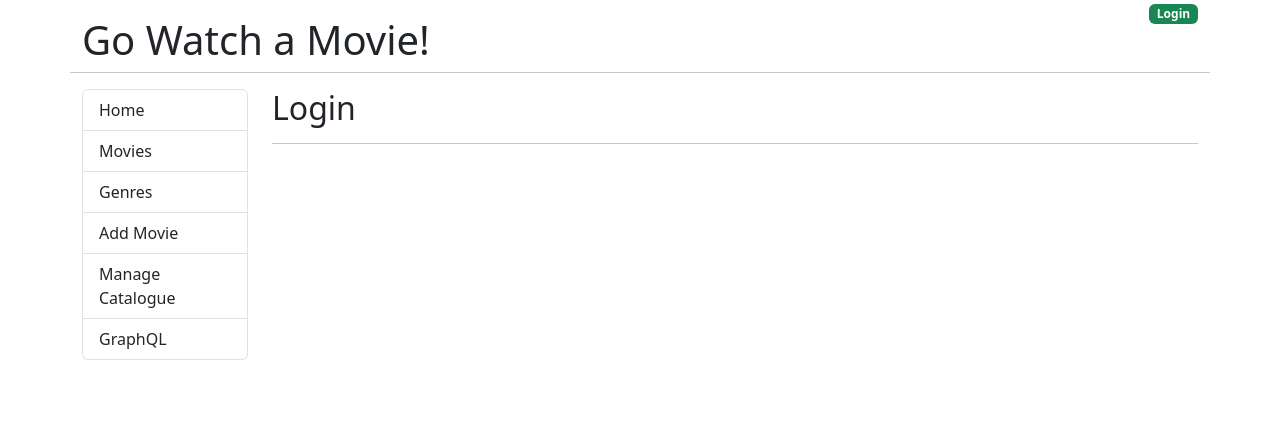
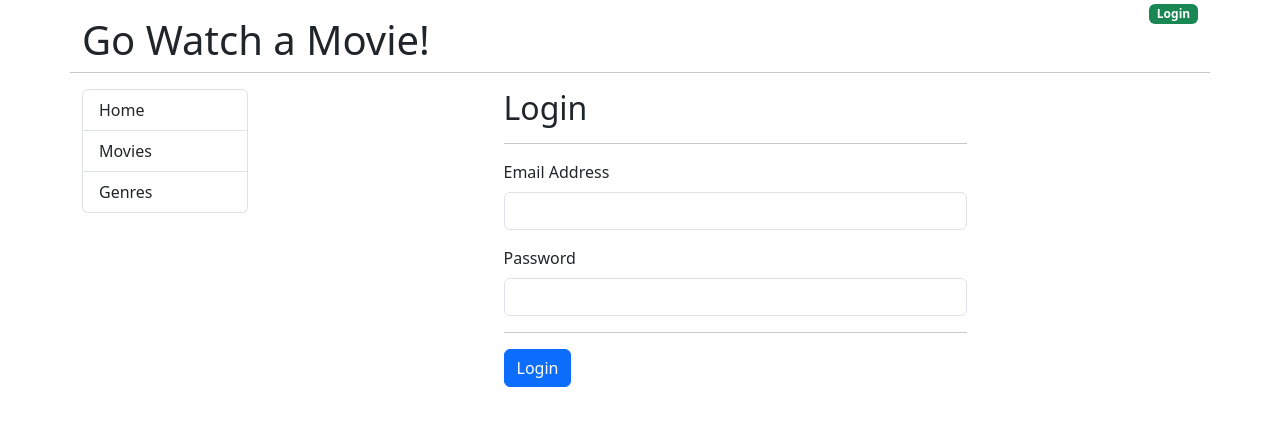
Before and after one commit to DavidGQK/go-movies-front-end, a React (Create React App) app: page /login in a window 1280 px wide. Shown: the top 426 px of the page. Built offline with nearby package versions, Linux system fonts and the light colour scheme.

Commit message:
finished the first version of frontend

```diff
--- a/src/App.js
+++ b/src/App.js
@@ -1,5 +1,19 @@
-import {Link, Outlet} from "react-router-dom";
+import {Link, Outlet, useNavigate} from "react-router-dom";
+import { useState } from 'react';
+import Alert from "./components/Alert";
+
 function App() {
+    const [jwtToken, setJwtToken] = useState("");
+    const [alertMessage, setAlertMessage] = useState("");
+    const [alertClassName, setAlertClassName] = useState("d-none");
+
+    const navigate = useNavigate();
+
+    const logOut = () => {
+        setJwtToken("");
+        navigate("/login");
+    }
+
     return (
         <div className="container">
             <div className="row">
@@ -7,7 +21,10 @@
                     <h1 className="mt-3">Go Watch a Movie!</h1>
                 </div>
                 <div className="col text-end">
-                    <Link to="/login"><span className="badge bg-success">Login</span></Link>
+                    {jwtToken === ""
+                        ? <Link to="/login"><span className="badge bg-success">Login</span></Link>
+                        : <a href="#!" onClick={logOut}><span className="badge bg-danger">Logout</span></a>
+                    }
                 </div>
                 <hr className="mb-3"></hr>
             </div>
@@ -19,14 +36,26 @@
                             <Link to="/" className="list-group-item list-group-item-action">Home</Link>
                             <Link to="/movies" className="list-group-item list-group-item-action">Movies</Link>
                             <Link to="/genres" className="list-group-item list-group-item-action">Genres</Link>
-                            <Link to="/admin/movie/0" className="list-group-item list-group-item-action">Add Movie</Link>
-                            <Link to="/manage-catalogue" className="list-group-item list-group-item-action">Manage Catalogue</Link>
-                            <Link to="/graphql" className="list-group-item list-group-item-action">GraphQL</Link>
+                            {jwtToken !== "" &&
+                                <>
+                                    <Link to="/admin/movie/0" className="list-group-item list-group-item-action">Add Movie</Link>
+                                    <Link to="/manage-catalogue" className="list-group-item list-group-item-action">Manage Catalogue</Link>
+                                    <Link to="/graphql" className="list-group-item list-group-item-action">GraphQL</Link>
+                                </>
+                            }
                         </div>
                     </nav>
                 </div>
                 <div className="col-md-10">
-                    <Outlet />
+                    <Alert message={alertMessage} className={alertClassName} />
+                    <Outlet
+                        context={{
+                            jwtToken,
+                            setJwtToken,
+                            setAlertClassName,
+                            setAlertMessage,
+                        }}
+                    />
                 </div>
             </div>
         </div>
--- /dev/null
+++ b/src/components/Alert.js
@@ -0,0 +1,9 @@
+const Alert = (props) => {
+    return(
+        <div className={"alert " + props.className} role="alert">
+            {props.message}
+        </div>
+    )
+}
+
+export default Alert;
--- a/src/components/Login.js
+++ b/src/components/Login.js
@@ -1,10 +1,66 @@
+import { useState } from "react";
+import Input from "./form/Input";
+import {useNavigate, useOutletContext} from "react-router-dom";
 
 const Login = () => {
+    const [email, setEmail] = useState("");
+    const [password, setPassword] = useState("");
+
+    const { setJwtToken } = useOutletContext();
+    const { setAlertClassName } = useOutletContext();
+    const { setAlertMessage } = useOutletContext();
+
+    const navigate = useNavigate();
+
+    const handleSubmit = (event) => {
+        event.preventDefault();
+        console.log("email/pass", email, password);
+
+        if (email === "admin@example.com") {
+            setJwtToken("abc");
+            setAlertClassName("d-none");
+            setAlertMessage("");
+            navigate("/");
+        } else {
+            setAlertClassName("alert-danger");
+            setAlertMessage("Invalid credentials");
+        }
+    }
 
     return(
-        <div>
+        <div className="col-md-6 offset-md-3">
             <h2>Login</h2>
             <hr />
+
+            <form onSubmit={handleSubmit}>
+                <Input
+                    title="Email Address"
+                    type="email"
+                    className="form-control"
+                    name="email"
+                    autoComplete="email-new"
+                    onChange={(event) => setEmail(event.target.value)}
+                />
+
+                <Input
+                    title="Password"
+                    type="password"
+                    className="form-control"
+                    name="password"
+                    autoComplete="password-new"
+                    onChange={(event) => setPassword(event.target.value)}
+                />
+
+                <hr />
+
+                <input
+                    type="submit"
+                    className="btn btn-primary"
+                    value="Login"
+                />
+
+
+            </form>
         </div>
     )
 }
--- /dev/null
+++ b/src/components/form/Input.js
@@ -0,0 +1,25 @@
+import { forwardRef } from "react";
+
+const Input = forwardRef((props, ref) => {
+    return (
+        <div className="mb-3">
+            <label htmlFor={props.name} className="form-label">
+                {props.title}
+            </label>
+            <input
+                type={props.type}
+                className={props.className}
+                id={props.name}
+                ref={ref}
+                name={props.name}
+                placeholder={props.placeholder}
+                onChange={props.onChange}
+                autoComplete={props.autoComplete}
+                value={props.value}
+            />
+            <div className={props.errorDiv}>{props.errorMsg}</div>
+        </div>
+    )
+})
+
+export default Input;
```
